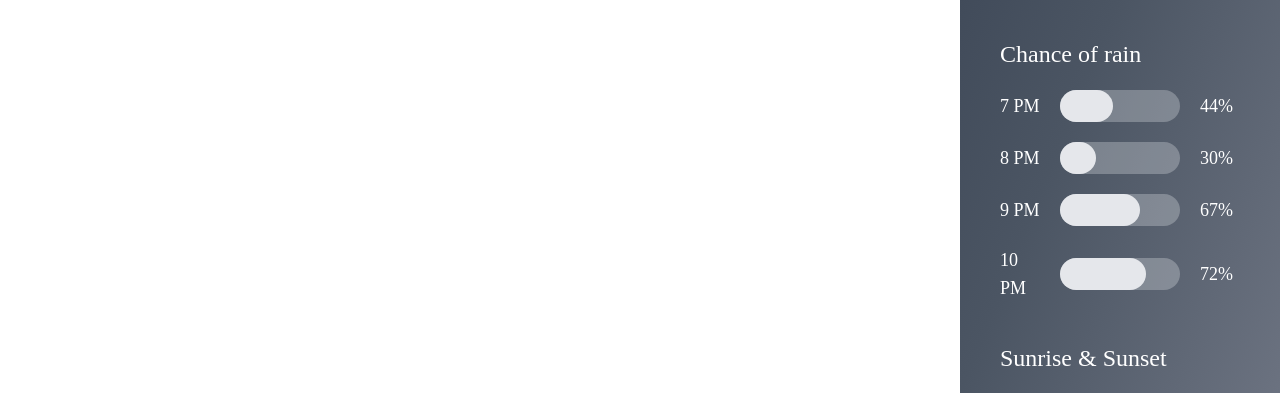
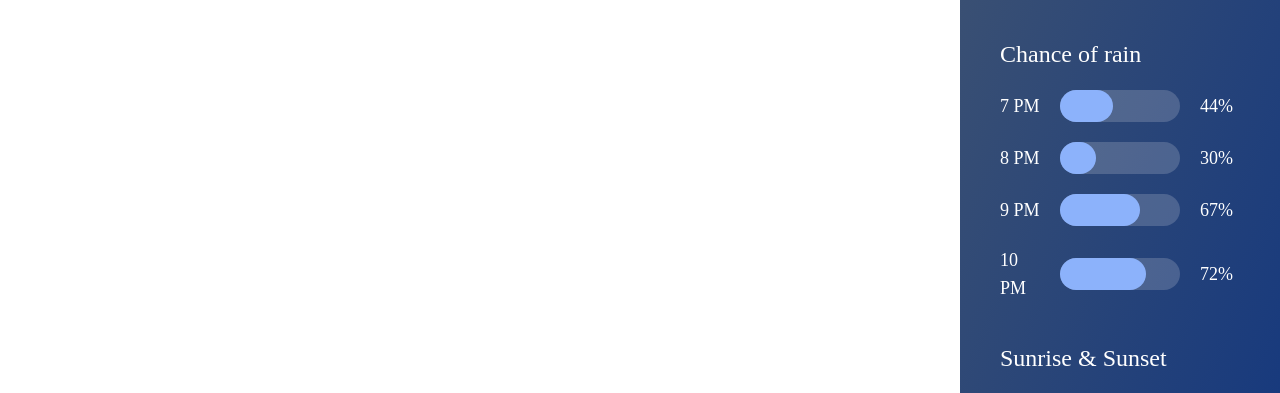
Before and after one commit to JasperVanZeir/WeatherApp, a website: page src/index.html in a window 1280 px wide. Shown: the part 407-800 px from the top of the page. Drawn offline with nearby package versions, Linux system fonts and the light colour scheme; a web font is replaced by a local one.

Commit message:
color fixes

```diff
--- a/src/index.html
+++ b/src/index.html
@@ -15,7 +15,7 @@
          <div class="w-full sm:w-2/4">
             d
          </div>
-         <div class="w-full divide-y divide-white divide-opacity-30 p-10 sm:w-1/4 bg-gradient-to-br from-gray-700 to-gray-500 via-gray-600">
+         <div class="w-full divide-y divide-white divide-opacity-30 p-10 sm:w-1/4 bg-gradient-to-br from-[#455770] to-[#183a7d] ">
             <div>
                <div class="flex items-center justify-between">
                   <div class="space-y-2">
@@ -41,29 +41,29 @@
                 <div class="w-full space-y-5 pt-5">
                     <div class="flex items-center">
                       <div class="w-20 text-lg font-normal text-white">7 PM</div>
-                      <div class="w-full mr-5 ml-5 bg-gray-200 bg-opacity-30 rounded-full h-8 dark:bg-gray-700">
-                        <div class="bg-gray-200 h-8 rounded-full dark:bg-primary-500" style="width: 44%"></div>
+                      <div class="w-full mr-5 ml-5 bg-gray-200 bg-opacity-20 rounded-full h-8 dark:bg-gray-700">
+                        <div class="bg-[#8cb2fb] h-8 rounded-full dark:bg-primary-500" style="width: 44%"></div>
                       </div>
                             <div class="w-20 text-lg font-normal text-white">44%</div>
                     </div>
                     <div class="flex items-center">
                         <div class="w-20 text-lg font-normal text-white">8 PM</div>
-                        <div class="w-full mr-5 ml-5 bg-gray-200 bg-opacity-30 rounded-full h-8 dark:bg-gray-700">
-                          <div class="bg-gray-200 h-8 rounded-full dark:bg-primary-500" style="width: 30%"></div>
+                        <div class="w-full mr-5 ml-5 bg-gray-200 bg-opacity-20 rounded-full h-8 dark:bg-gray-700">
+                          <div class="bg-[#8cb2fb] h-8 rounded-full dark:bg-primary-500" style="width: 30%"></div>
                         </div>
                         <div class="w-20 text-lg font-normal text-white">30%</div>
                       </div>
                       <div class="flex items-center">
                         <div class="w-20 text-lg font-normal text-white">9 PM</div>
-                        <div class="w-full mr-5 ml-5 bg-gray-200 bg-opacity-30 rounded-full h-8 dark:bg-gray-700">
-                          <div class="bg-gray-200 h-8 rounded-full dark:bg-primary-500" style="width: 67%"></div>
+                        <div class="w-full mr-5 ml-5 bg-gray-200 bg-opacity-20 rounded-full h-8 dark:bg-gray-700">
+                          <div class="bg-[#8cb2fb] h-8 rounded-full dark:bg-primary-500" style="width: 67%"></div>
                         </div>
                         <div class="w-20 text-lg font-normal text-white">67%</div>
                       </div>
                       <div class="flex items-center">
                         <div class="w-20 text-lg font-normal text-white">10 PM</div>
-                        <div class="w-full  mr-5 ml-5 bg-gray-200 bg-opacity-30 rounded-full h-8 dark:bg-gray-700">
-                          <div class="bg-gray-200 h-8 rounded-full dark:bg-primary-500" style="width: 72%"></div>
+                        <div class="w-full  mr-5 ml-5 bg-gray-200 bg-opacity-20 rounded-full h-8 dark:bg-gray-700">
+                          <div class="bg-[#8cb2fb] h-8 rounded-full dark:bg-primary-500" style="width: 72%"></div>
                         </div>
                         <div class="w-20 text-lg font-normal text-white">72%</div>
                       </div>
```
Also changed, not shown: dist/output.css.
